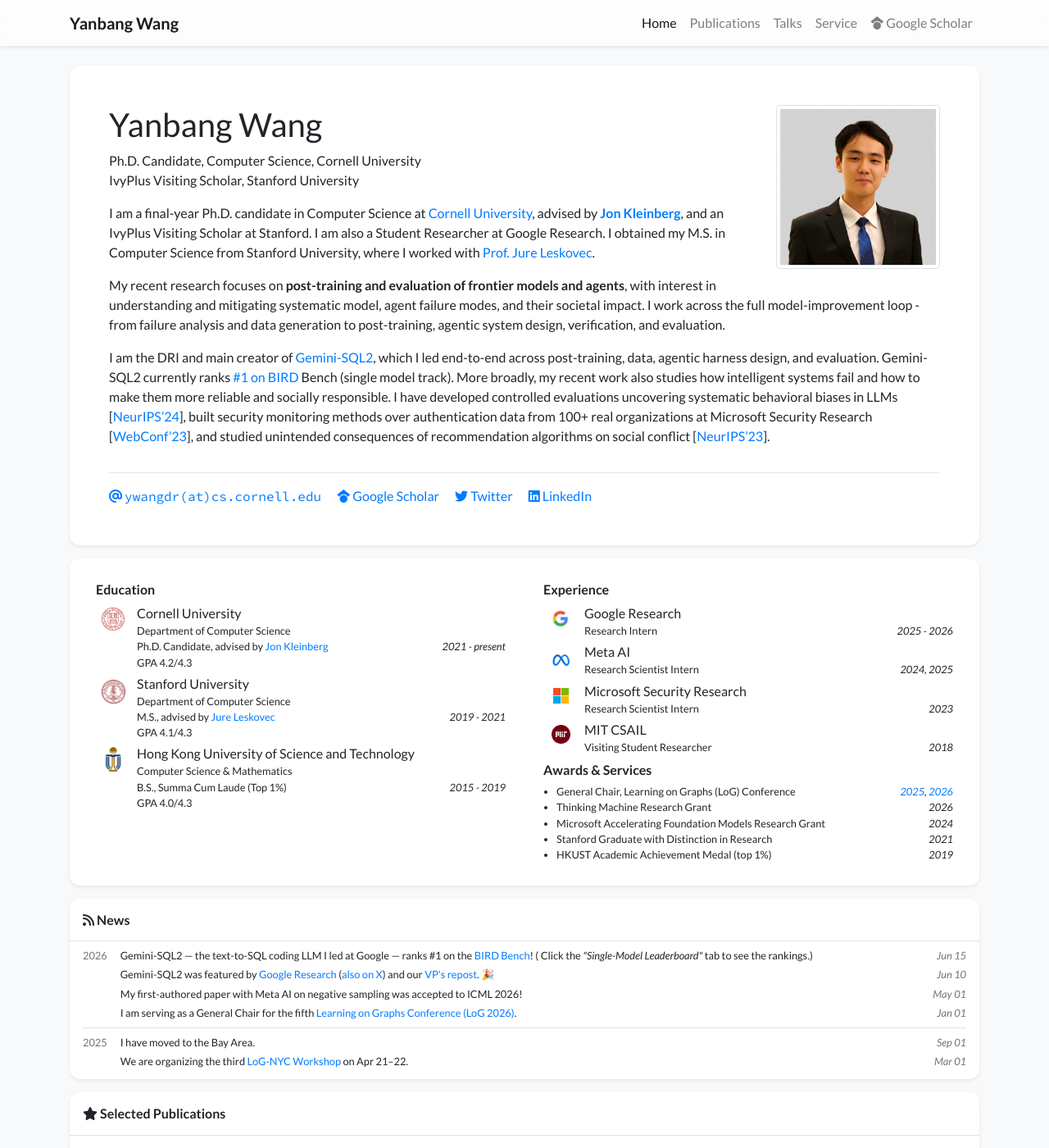
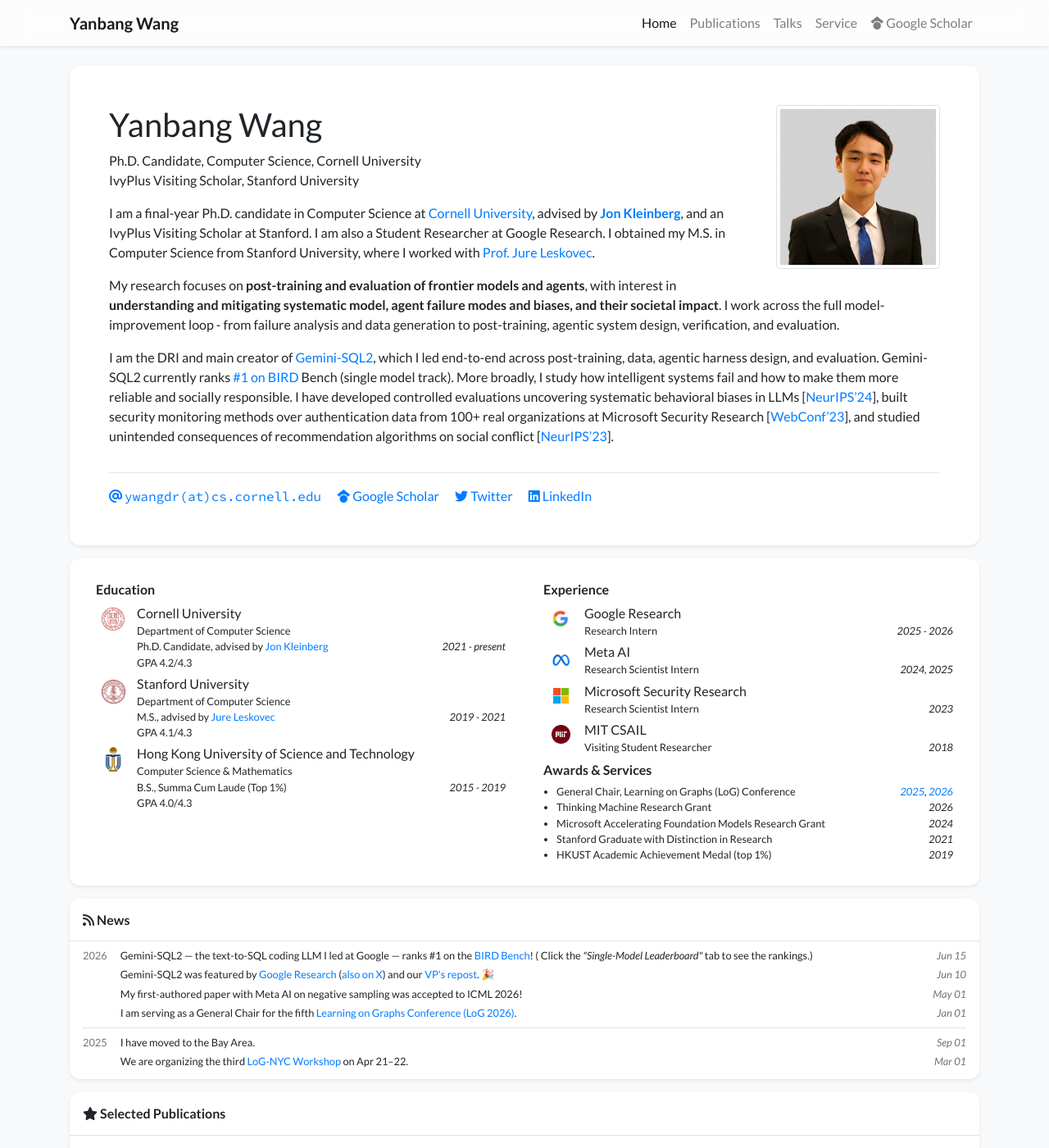
Before and after one commit to Abel0828/abel0828.github.io, a Jekyll site: the page built from index.html, in a window 1280 px wide and 1400 px high. Shown: the whole window at 82% size. Built offline with Jekyll 4.4.1, drawn with Linux system fonts in a browser that asks for light colours; nearby versions of some CDN libraries; a style sheet for code colours, icons or effects is not loaded; some of the changed text lies outside the part shown.

Commit message:
Refine research pitch and correct graph recall description

```diff
--- a/_data/profile.yml
+++ b/_data/profile.yml
@@ -24,8 +24,8 @@ short_bio: >-
     <a href="https://cs.stanford.edu/people/jure/" target="_blank">Prof. Jure Leskovec</a>.
   </p>
   <p>
-    My recent research focuses on <strong>post-training and evaluation of frontier models and agents</strong>,
-    with interest in understanding and mitigating systematic model, agent failure modes, and their societal impact.
+    My research focuses on <strong>post-training and evaluation of frontier models and agents</strong>,
+    with interest in <strong>understanding and mitigating systematic model, agent failure modes and biases, and their societal impact</strong>.
     I work across the full model-improvement loop - from failure analysis and data generation to
     post-training, agentic system design, verification, and evaluation.
   </p>
@@ -34,7 +34,7 @@ short_bio: >-
     <a href="https://www.linkedin.com/posts/googleresearch_introducing-gemini-sql2-our-breakthrough-activity-7471241516003356672-wxOZ" target="_blank">Gemini-SQL2</a>,
     which I led end-to-end across post-training, data, agentic harness design, and evaluation.
     Gemini-SQL2 currently ranks <a href="https://bird-bench.github.io/" target="_blank">#1 on BIRD</a> Bench (single model track).
-    More broadly, my recent work also studies how intelligent systems fail and how to make
+    More broadly, I study how intelligent systems fail and how to make
     them more reliable and socially responsible. I have developed
     controlled evaluations uncovering systematic behavioral biases in LLMs
     [<a href="https://arxiv.org/abs/2402.11821" target="_blank">NeurIPS&rsquo;24</a>],
```
Also changed, not shown: _publications/2024/2024-graph-recall.md (+2 -2 lines).
